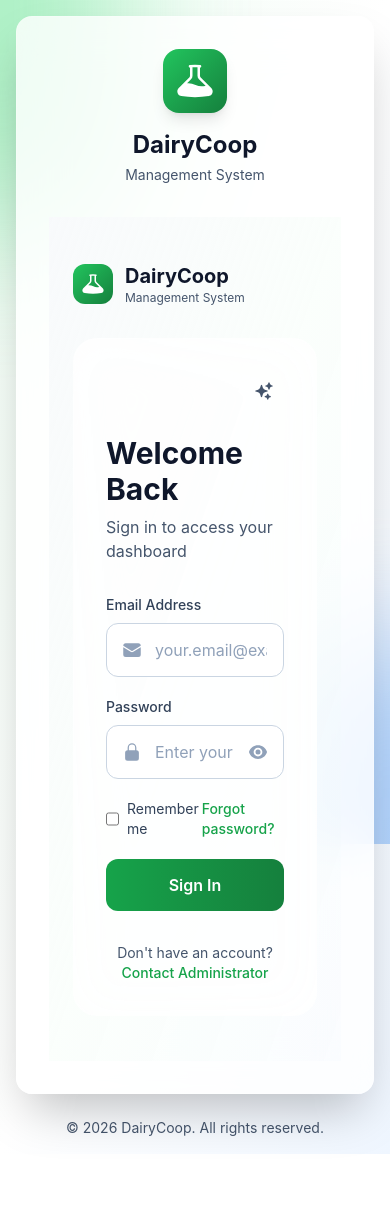
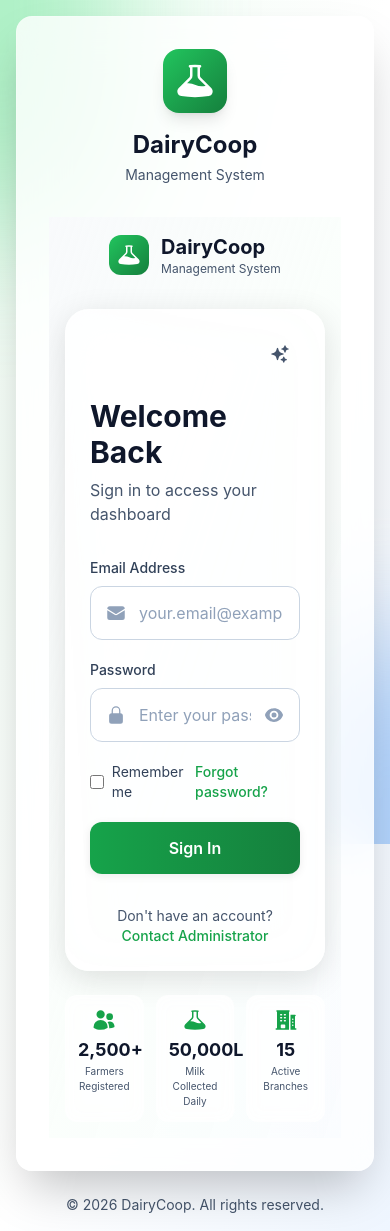
Before and after one commit to achaekevin/Dairy-co-op-management-system, a React (Vite) app in the folder frontend/: page /login in a window 390 px wide. Before the commit the page ends 1154 px from the top, so only its background shows below. Built offline with nearby package versions, Linux system fonts and the light colour scheme.

Commit message:
Fix login full-screen & mobile

```diff
--- a/frontend/src/pages/auth/LoginPage.tsx
+++ b/frontend/src/pages/auth/LoginPage.tsx
@@ -103,7 +103,7 @@ const LoginPage = () => {
   ];
 
   return (
-    <div className="min-h-screen flex relative overflow-hidden bg-gradient-to-br from-slate-50 via-primary-50/30 to-secondary-50/20 dark:from-slate-950 dark:via-slate-900 dark:to-slate-900">
+    <div className="min-h-screen w-full flex relative overflow-hidden bg-gradient-to-br from-slate-50 via-primary-50/30 to-secondary-50/20 dark:from-slate-950 dark:via-slate-900 dark:to-slate-900">
       {/* Animated Background Elements */}
       <div className="absolute inset-0 overflow-hidden pointer-events-none">
         <motion.div
@@ -224,7 +224,7 @@ const LoginPage = () => {
       </motion.div>
 
       {/* Right Side - Login Form */}
-      <div className="w-full lg:w-1/2 xl:w-2/5 flex items-center justify-center p-6 sm:p-8 lg:p-12 relative z-10">
+      <div className="w-full lg:w-1/2 xl:w-2/5 flex items-center justify-center p-4 sm:p-6 lg:p-12 relative z-10">
         <motion.div
           initial={{ opacity: 0, scale: 0.95 }}
           animate={{ opacity: 1, scale: 1 }}
@@ -232,8 +232,8 @@ const LoginPage = () => {
           className="w-full max-w-md"
         >
           {/* Mobile Logo */}
-          <div className="lg:hidden flex items-center gap-3 mb-8">
-            <div className="w-10 h-10 bg-gradient-to-br from-primary-500 to-primary-700 rounded-xl flex items-center justify-center shadow-glow">
+          <div className="lg:hidden flex items-center justify-center gap-3 mb-8">
+            <div className="w-10 h-10 bg-gradient-to-br from-primary-500 to-primary-700 rounded-xl flex items-center justify-center">
               <HiBeaker className="w-6 h-6 text-white" />
             </div>
             <div>
@@ -243,7 +243,9 @@ const LoginPage = () => {
           </div>
 
           {/* Login Card */}
-          <div className="glass rounded-3xl p-8 sm:p-10 shadow-elevated border border-white/20 dark:border-slate-700/50">
+          <div className="bg-white/90 dark:bg-slate-800/90 backdrop-blur-xl rounded-3xl p-6 sm:p-8 lg:p-10 border border-white/20 dark:border-slate-700/50"
+            style={{ boxShadow: '0 8px 32px 0 rgb(0 0 0 / 0.12)' }}
+          >
             {/* Theme Toggle */}
             <div className="flex justify-end mb-6">
               <button
@@ -368,12 +370,13 @@ const LoginPage = () => {
                 type="submit"
                 disabled={isLoading}
                 className={cn(
-                  'w-full py-3.5 rounded-xl font-semibold text-white shadow-soft',
+                  'w-full py-3.5 rounded-xl font-semibold text-white',
                   'bg-gradient-to-r from-primary-600 to-primary-700 hover:from-primary-700 hover:to-primary-800',
                   'focus:outline-none focus:ring-2 focus:ring-primary-500 focus:ring-offset-2',
-                  'transition-all duration-200 hover:shadow-elevated hover:scale-[1.02] active:scale-[0.98]',
+                  'transition-all duration-200 hover:scale-[1.02] active:scale-[0.98]',
                   'disabled:opacity-50 disabled:cursor-not-allowed disabled:hover:scale-100'
                 )}
+                style={{ boxShadow: '0 2px 8px 0 rgb(0 0 0 / 0.08)' }}
               >
                 {isLoading ? (
                   <span className="flex items-center justify-center gap-2">
@@ -402,6 +405,17 @@ const LoginPage = () => {
               </p>
             </div>
           </div>
+
+          {/* Mobile Stats */}
+          <div className="lg:hidden grid grid-cols-3 gap-3 mt-6">
+            {stats.map((stat) => (
+              <div key={stat.label} className="bg-white/80 dark:bg-slate-800/80 backdrop-blur-sm rounded-xl p-3 border border-white/20 dark:border-slate-700/50 text-center">
+                <stat.icon className="w-6 h-6 text-primary-600 dark:text-primary-400 mx-auto mb-1" />
+                <div className="text-lg font-bold text-slate-900 dark:text-white">{stat.value}</div>
+                <div className="text-[10px] text-slate-600 dark:text-slate-400">{stat.label}</div>
+              </div>
+            ))}
+          </div>
         </motion.div>
       </div>
     </div>
```
